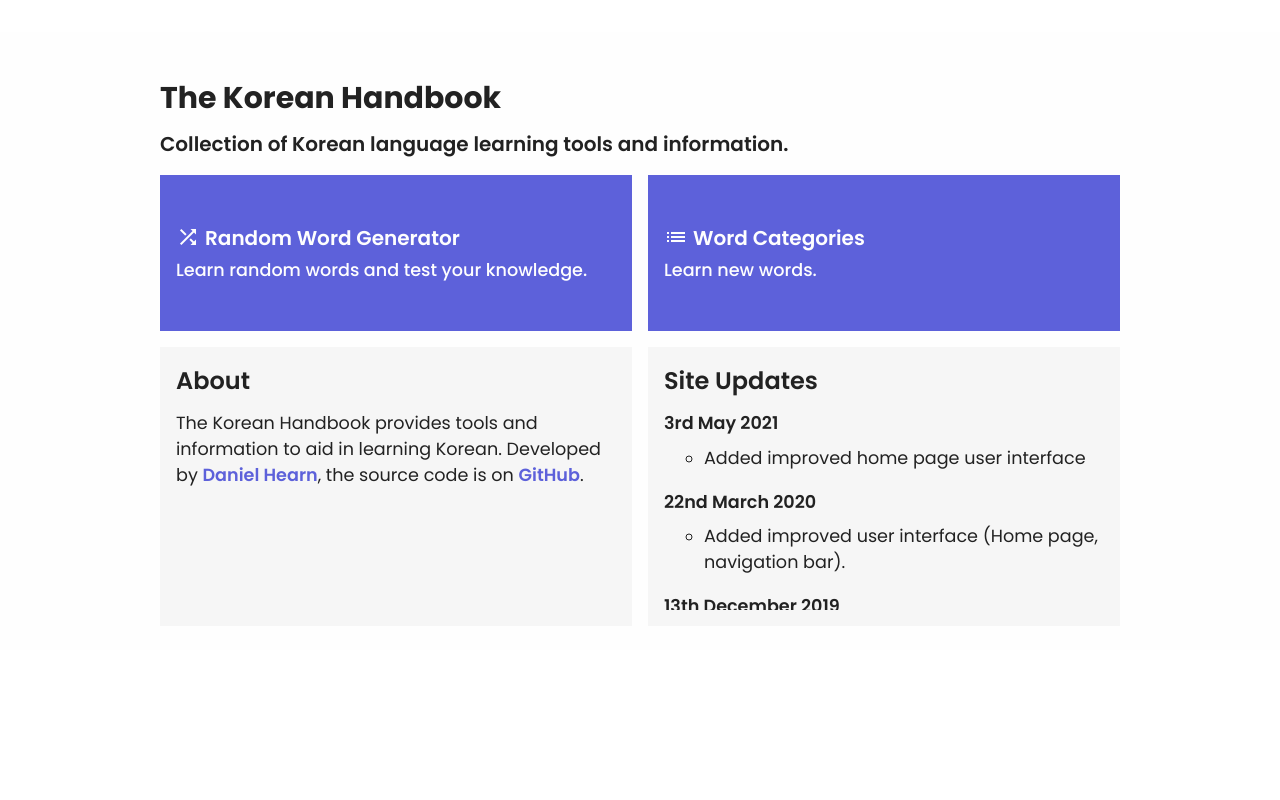
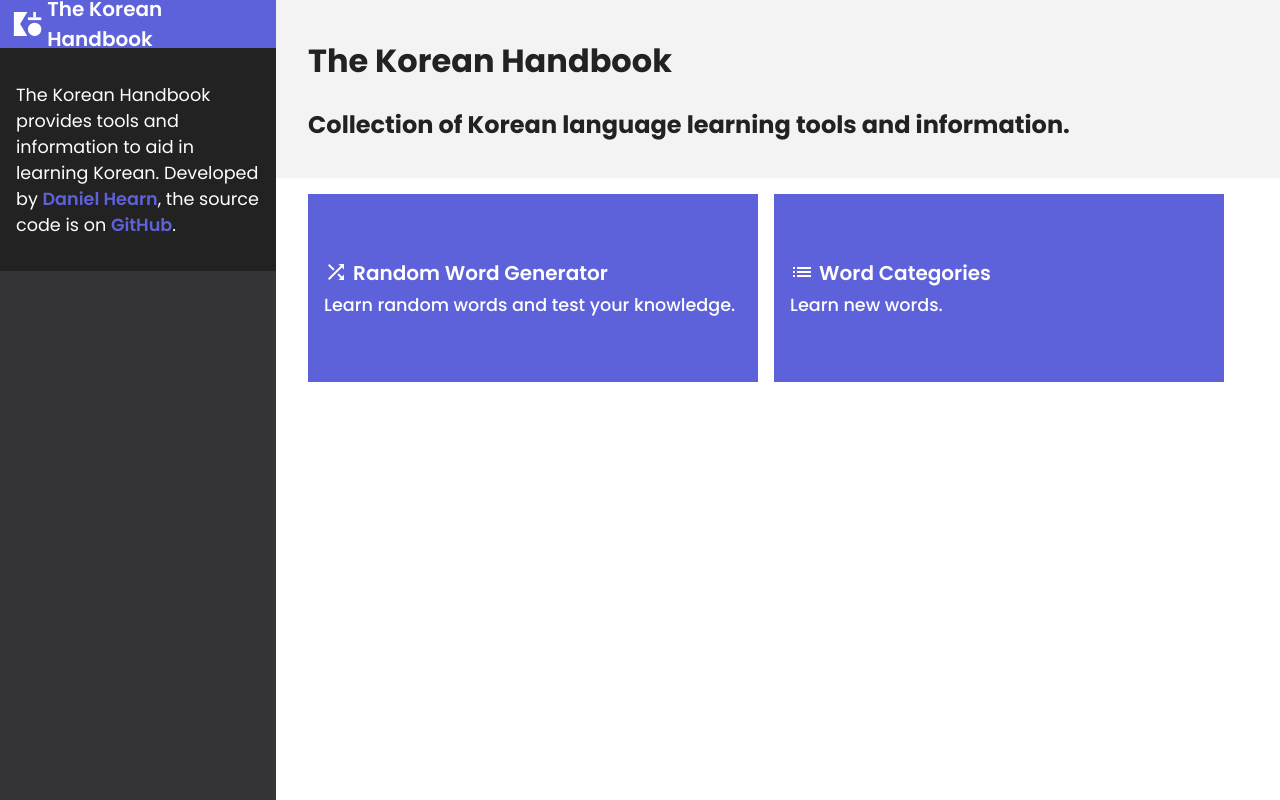
Before and after one commit to DanielHearn/korean-handbook, a Vue app in the folder korean-handbook/: page / in a window 1280 px wide. Built offline with nearby package versions, Linux system fonts and the light colour scheme.

Commit message:
Cleanup home page to match design

```diff
--- a/korean-handbook/src/components/App/App.scss
+++ b/korean-handbook/src/components/App/App.scss
@@ -16,17 +16,6 @@ body {
   padding: 0;
   overflow: hidden;
   color: $darker;
-  &.home {
-    height: initial;
-    #nav {
-      top: 0;
-      position: fixed;
-      left: 0;
-    }
-    .main {
-      margin-top: 2em;
-    }
-  }
 }
 
 #nav {
@@ -98,16 +87,9 @@ body {
 
 .home {
   display: flex;
-  flex-direction: column;
-  padding: 1em;
+  flex-direction: row;
   align-items: center;
   box-sizing: border-box;
-  .home-content {
-    max-width: 60em;
-    & > div {
-      padding: 0.5em 0;
-    }
-  }
   .intro {
     h1 {
       font-size: $l-size*1.25;
@@ -121,13 +103,11 @@ body {
     }
   }
   .intro-links {
-    display: flex;
     flex: 1 auto;
-    margin: 0;
     list-style: none;
     padding: 0;
     display: grid;
-    grid-template-columns: repeat(2, 1fr);
+    grid-template-columns: repeat(2, minmax(250px, 450px));
     grid-gap: 1em;
     .intro-link {
       background: $accent;
@@ -136,7 +116,7 @@ body {
         display: flex;
         flex-direction: column;
         text-decoration: none;
-        padding: 3em 1em;
+        padding: 4em 1em;
         &:hover p {
           text-decoration: underline;
         }
@@ -226,7 +206,7 @@ body {
   overflow-y: scroll;
   height: 100%;
   box-sizing: border-box;
-  padding: 0.5em 2em;
+  padding: 1em 2em;
 }
 
 .grid {
--- a/korean-handbook/src/components/SidePanel/SidePanel.vue
+++ b/korean-handbook/src/components/SidePanel/SidePanel.vue
@@ -79,7 +79,7 @@
       </div>
     </div>
     <div v-if="mobile" class="mobile-header">
-      <p class="sub-heading">{{ title }}</p>
+      <p v-if="title" class="sub-heading">{{ title }}</p>
       <button @click="toggleOpen" ref="input">
         <i v-if="open" class="material-icons">keyboard_arrow_up</i>
         <i v-else class="material-icons">keyboard_arrow_down</i>
--- a/korean-handbook/src/static/updates.js
+++ /dev/null
@@ -1,34 +0,0 @@
-export const Updates = [
-  {
-    date: '3rd May 2021',
-    changes: ['Added improved home page user interface'],
-  },
-  {
-    date: '22nd March 2020',
-    changes: ['Added improved user interface (Home page, navigation bar).'],
-  },
-  {
-    date: '13th December 2019',
-    changes: ['Fixed installed app content updating.'],
-  },
-  {
-    date: '23rd November 2019',
-    changes: ['Fixed flashcard mode options within the random word generator.'],
-  },
-  {
-    date: '17th November 2019',
-    changes: ['Improved user interface and performance.'],
-  },
-  {
-    date: '12th May 2018',
-    changes: ['Added "Word categories"'],
-  },
-  {
-    date: '4th January 2018',
-    changes: ['Added Random Word Generator.'],
-  },
-  {
-    date: '25th October 2017',
-    changes: ['Released version 1.'],
-  },
-]
--- a/korean-handbook/src/views/Home.vue
+++ b/korean-handbook/src/views/Home.vue
@@ -1,11 +1,32 @@
 <template>
   <div class="main home">
-    <div class="home-content">
-      <div class="block intro">
+    <side-panel
+      :mobile="mobile"
+      :open-initially="true"
+    >
+      <template v-slot:header>
+        <p class="text">
+          The Korean Handbook provides tools and
+          information to aid in learning Korean. Developed by
+          <a href="https://danielhearn.co.uk" class="text-link"
+            >Daniel Hearn</a
+          >, the source code is on
+          <a
+            href="https://github.com/DanielHearn/Korean-Handbook"
+            class="text-link"
+            >GitHub</a
+          >.
+        </p>
+      </template>
+    </side-panel>
+    <main-panel>
+      <div class="page-header">
         <h1>The Korean Handbook</h1>
         <h2>
           Collection of Korean language learning tools and information.
         </h2>
+      </div>
+      <div class="page-content">
         <div class="intro-links">
           <div class="intro-link">
             <router-link to="/random-words/all">
@@ -27,45 +48,21 @@
               <p class="link-description">Learn new words.</p>
             </router-link>
           </div>
-          <div class="block intro-item">
-            <p class="heading">About</p>
-            <p class="text">
-              The Korean Handbook provides tools and
-              information to aid in learning Korean. Developed by
-              <a href="https://danielhearn.co.uk" class="text-link"
-                >Daniel Hearn</a
-              >, the source code is on
-              <a
-                href="https://github.com/DanielHearn/Korean-Handbook"
-                class="text-link"
-                >GitHub</a
-              >.
-            </p>
-          </div>
-          <div class="block intro-item">
-            <p class="heading">Site Updates</p>
-            <ul class="update-list">
-              <li v-for="update in $options.updates" :key="update.date">
-                <p class="sub-heading">{{ update.date }}</p>
-                <ul class="update-list--content">
-                  <li v-for="change in update.changes" :key="change">
-                    <p class="text">{{ change }}</p>
-                  </li>
-                </ul>
-              </li>
-            </ul>
-          </div>
         </div>
       </div>
-    </div>
+    </main-panel>
   </div>
 </template>
 
 <script>
-import { Updates } from './../static/updates.js'
+import MainPanel from './../components/MainPanel/MainPanel.vue'
+import SidePanel from './../components/SidePanel/SidePanel.vue'
 
 export default {
   name: 'home',
-  updates: Updates,
+  components: {
+    MainPanel,
+    SidePanel,
+  },
 }
 </script>
--- a/korean-handbook/src/views/RandomWords.vue
+++ b/korean-handbook/src/views/RandomWords.vue
@@ -5,6 +5,7 @@
       :title="'Categories'"
       v-on:side-panel-toggle="toggleSidePanel"
     >
+      <template  v-slot:header>
         <h2 v-if="!mobile" class="sub-heading">Categories</h2>
         <div class="search-form">
           <button class="button--close" @click="categoryFilter = ''">
@@ -19,6 +20,7 @@
             <i class="material-icons">search</i>
           </button>
         </div>
+      </template>
       <div class="search-list">
         <ul class="text-list" v-if="Object.keys(filteredCategories).length">
           <li :class="{ active: id === 'all' }" class="list-item">
```
Lines whose indentation alone changed are shown as unchanged.
